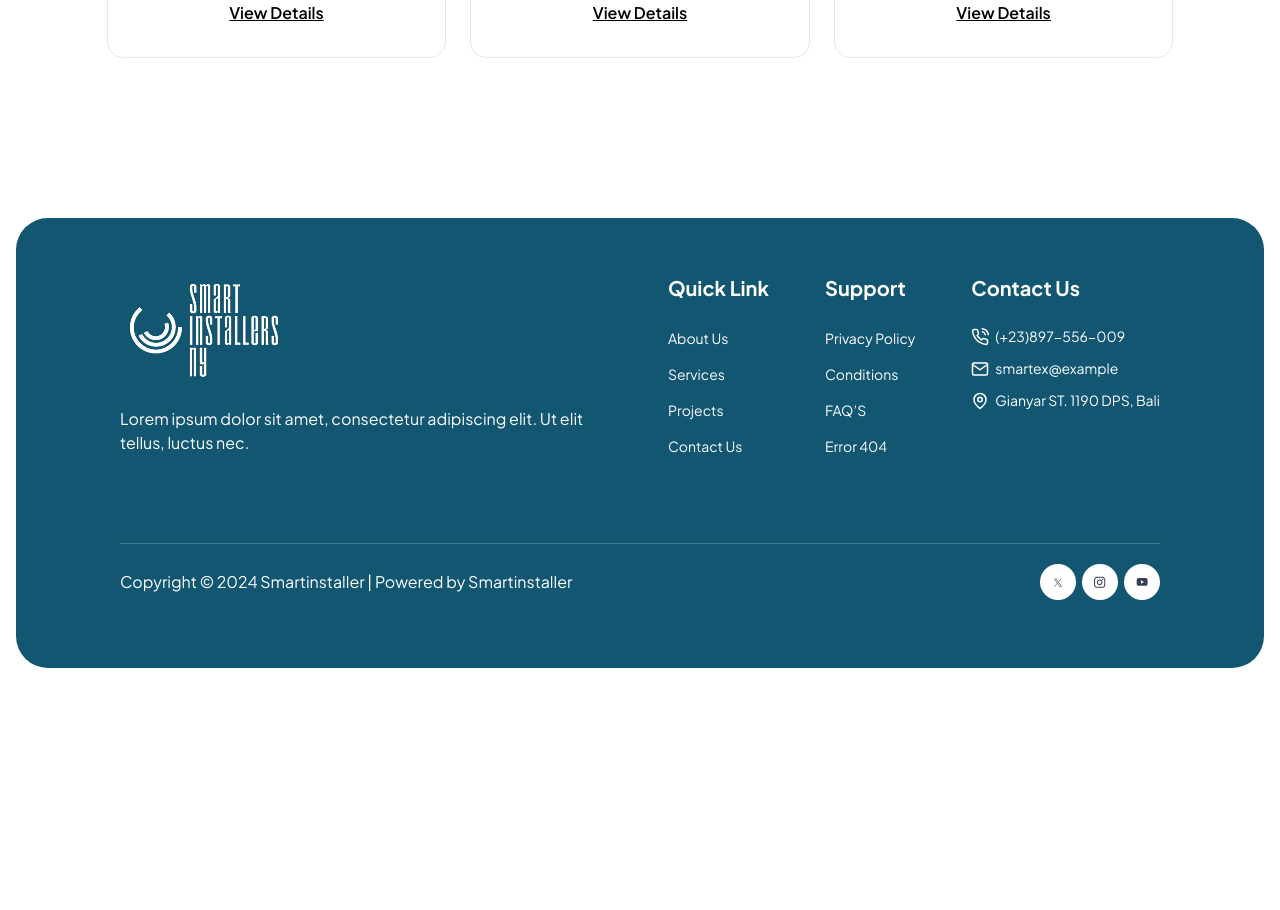
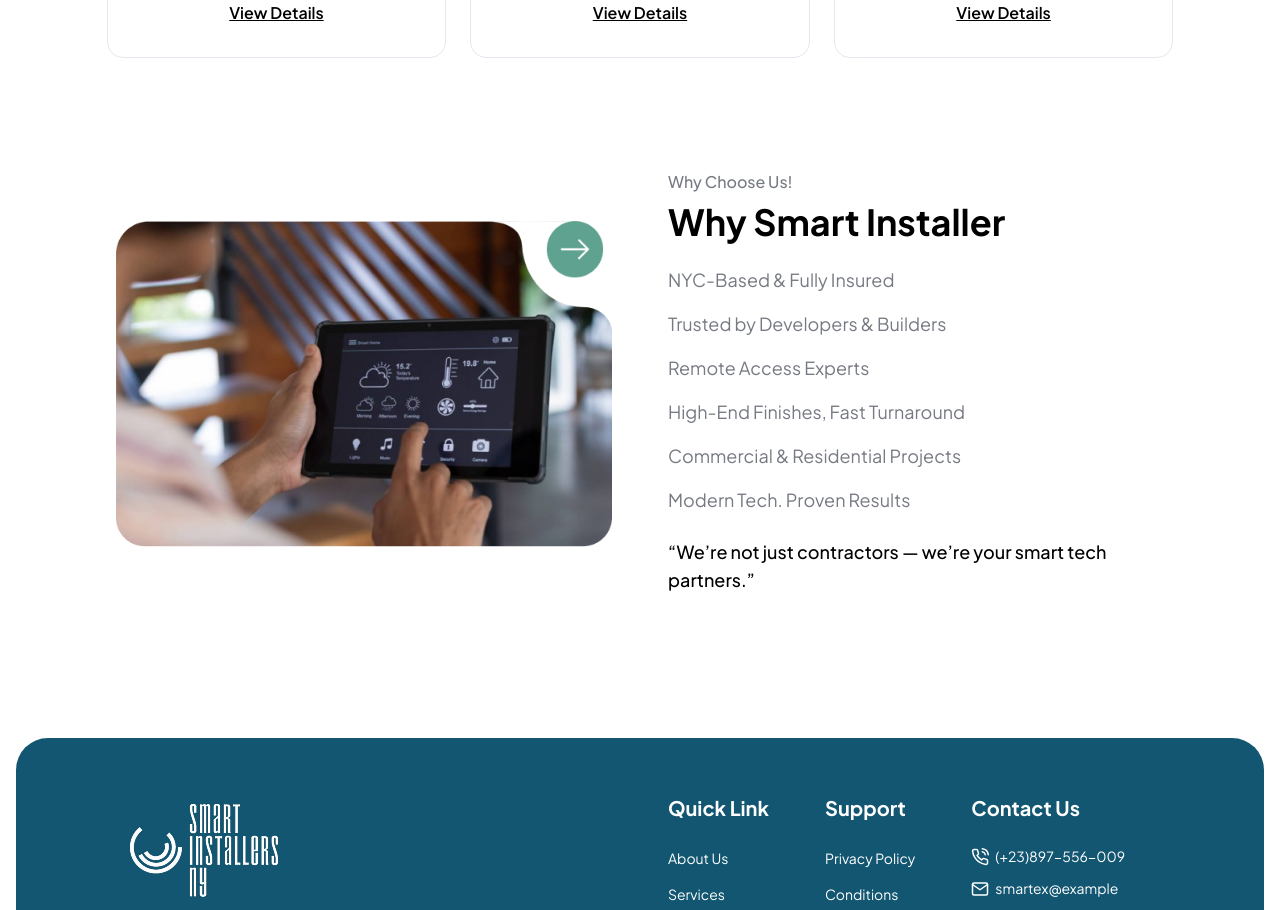
Before and after one commit to apera-softwares/smart-installers, a Next.js app: page / in a window 1280 px wide. Shown: the part 980-1890 px from the top of the page. Before the commit the page ends 1668 px from the top, so only its background shows below. Built offline with nearby package versions, Linux system fonts and the light colour scheme.

Commit message:
added why choose us section

```diff
--- a/src/app/page.tsx
+++ b/src/app/page.tsx
@@ -1,10 +1,12 @@
 import Hero from "@/components/Hero";
 import WhatWeOffer from "@/components/WhatWeOffer";
+import WhyChooseUs from "@/components/WhyChooseUs";
 export default function Home() {
   return (
     <div className="">
       <Hero />
       <WhatWeOffer />
+      <WhyChooseUs />
     </div>
   );
 }
--- /dev/null
+++ b/src/components/WhyChooseUs.tsx
@@ -0,0 +1,76 @@
+import React from "react";
+
+const WhyChooseUs = () => {
+  return (
+    <section className="w-full pt-8 pb-16">
+      <div className="w-full lg:max-w-5/6 mx-auto px-4 sm:px-6 lg:px-0">
+        <div className="w-full grid grid-cols-1 lg:grid-cols-2 gap-14 ">
+          <div className="flex flex-col justify-center">
+            <img
+              src="/assets/images/why-choose-us-image.png"
+              alt="Why Choose Us Image"
+              className=" object-center object-cover"
+            />
+          </div>
+          <div className="flex flex-col items-center lg:items-start">
+            <p className=" font-medium text-center md:text-start text-text-muted mb-2">
+              Why Choose Us!
+            </p>
+            <h2 className="font-bold text-center md:text-start text-3xl lg:text-4xl mb-6">
+              Why Smart Installer
+            </h2>
+            <ul className=" space-y-4 mb-6">
+              <li>
+                <div className="flex items-start gap-3">
+                  <span className="text-base lg:text-lg text-text-muted">
+                    NYC-Based & Fully Insured
+                  </span>
+                </div>
+              </li>
+              <li>
+                <div className="flex items-start gap-3">
+                  <span className="text-base lg:text-lg text-text-muted">
+                    Trusted by Developers & Builders
+                  </span>
+                </div>
+              </li>
+              <li>
+                <div className="flex items-start gap-3">
+                  <span className="text-base lg:text-lg text-text-muted">
+                    Remote Access Experts
+                  </span>
+                </div>
+              </li>
+              <li>
+                <div className="flex items-start gap-3">
+                  <span className="text-base lg:text-lg text-text-muted">
+                    High-End Finishes, Fast Turnaround
+                  </span>
+                </div>
+              </li>
+              <li>
+                <div className="flex items-start gap-3">
+                  <span className="text-base lg:text-lg text-text-muted">
+                    Commercial & Residential Projects
+                  </span>
+                </div>
+              </li>
+              <li>
+                <div className="flex items-start gap-3">
+                  <span className="text-base lg:text-lg text-text-muted">
+                    Modern Tech. Proven Results
+                  </span>
+                </div>
+              </li>
+            </ul>
+            <p className="text-base lg:text-lg text-center md:text-start font-medium">
+              {`  “We’re not just contractors — we’re your smart tech partners.”`}
+            </p>
+          </div>
+        </div>
+      </div>
+    </section>
+  );
+};
+
+export default WhyChooseUs;
```
Also changed, not shown: public/assets/images/why-choose-us-image.png (added).
